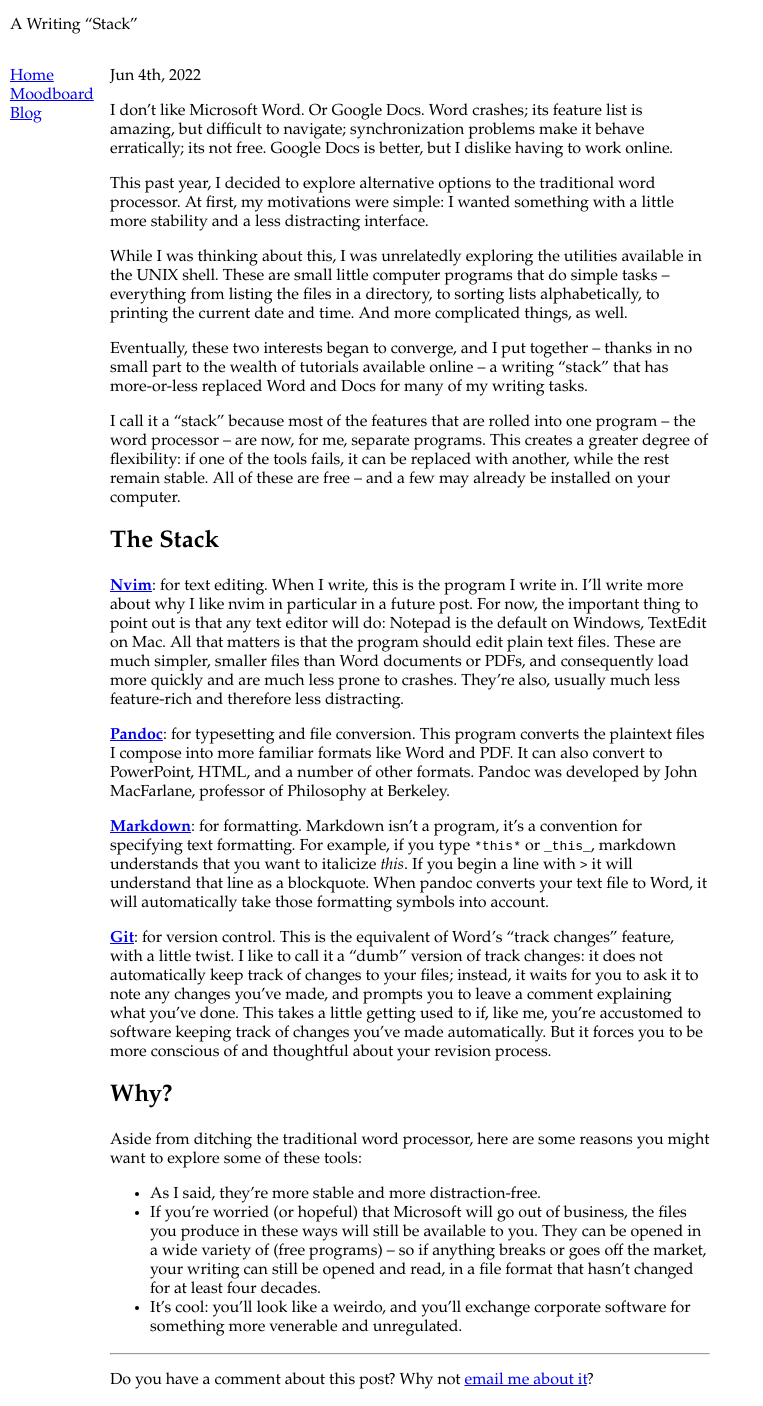
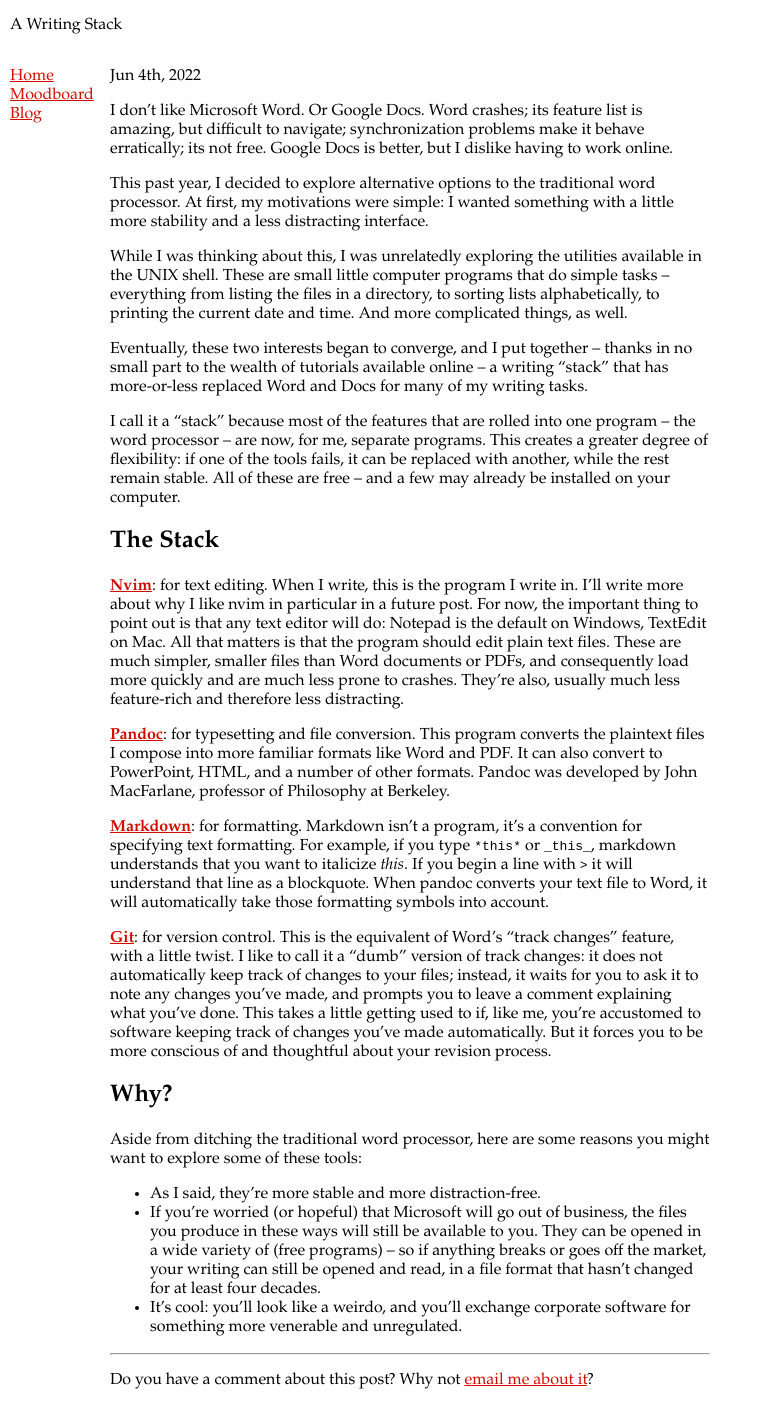
Before and after one commit to cpif/cpif.github.io, a Jekyll site: the page built from _posts/2022-06-04-writing-software.md, in a window 1280 px wide. Shown: the whole page, without its empty margins (0-763 px from the left). Built offline with Jekyll 4.4.1, drawn with Linux system fonts in a browser that asks for light colours.

Commit message:
added hex colors

```diff
--- a/_posts/2022-06-04-writing-software.md
+++ b/_posts/2022-06-04-writing-software.md
@@ -1,6 +1,6 @@
 ---
 title: |
-  A Writing "Stack"
+  A Writing Stack
 tags:
   - writsoft
 ---
--- /dev/null
+++ b/_sass/colors.scss
@@ -0,0 +1,11 @@
+$highlight: #decade;
+$bold: #D00D00;
+$subtle: #efface;
+
+a {
+    color: $bold;
+}
+
+::selection {
+    background-color: $subtle;
+}
--- a/assets/css/mobile.scss
+++ b/assets/css/mobile.scss
@@ -3,3 +3,4 @@
 
 @import "typography";
 @import "media";
+@import "colors";
--- a/assets/css/style.scss
+++ b/assets/css/style.scss
@@ -4,3 +4,4 @@
 @import "typography";
 @import "screenlayout";
 @import "media";
+@import "colors";
```
